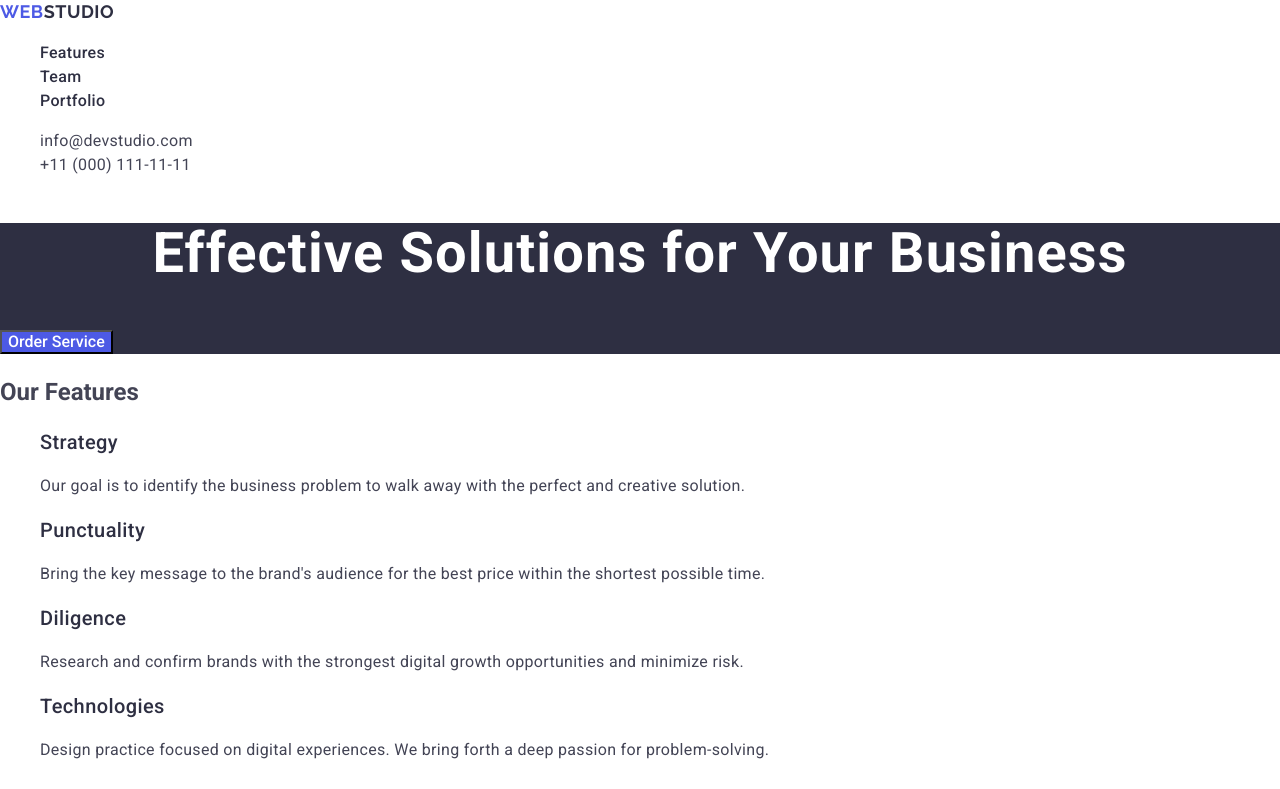
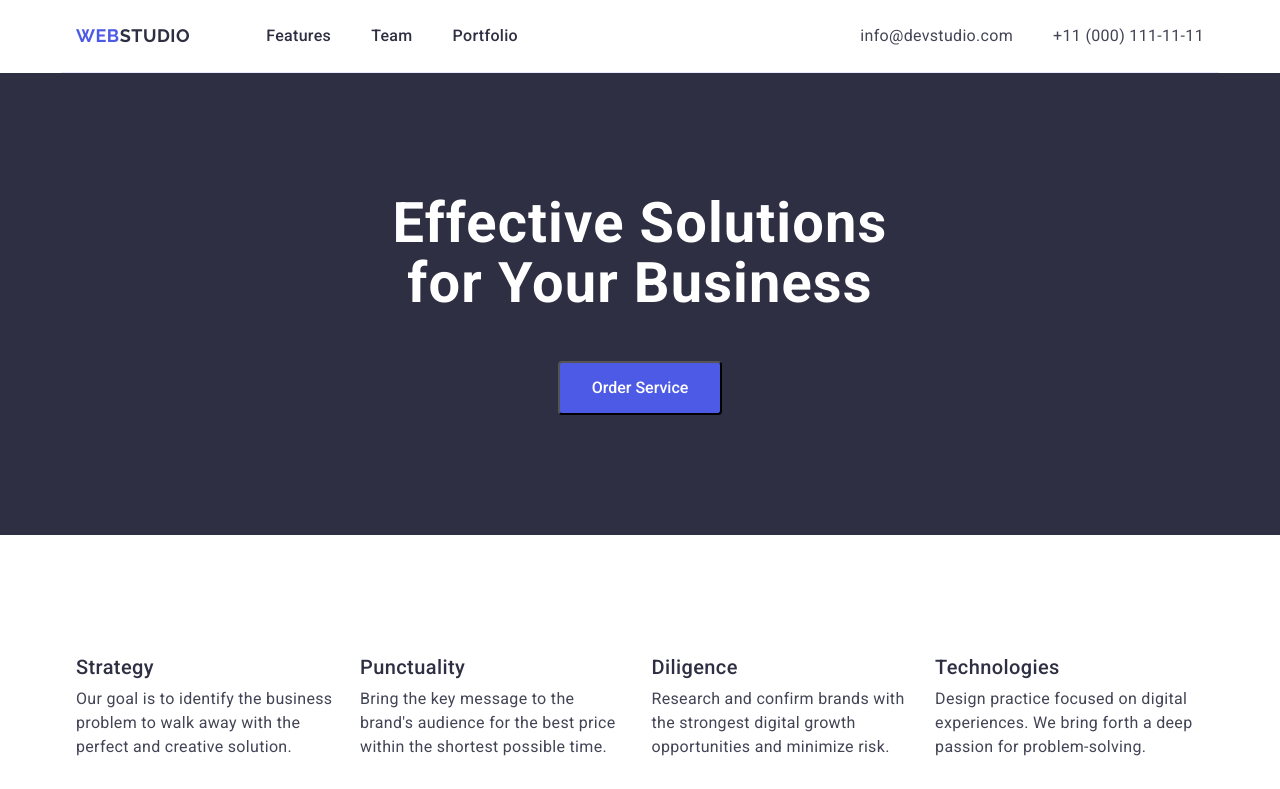
Before and after one commit to MaxRemm/goit-markup-hw-03, a plain HTML site: page index.html in a window 1280 px wide. Shown: the top 789 px of the page. Drawn offline with nearby package versions, Linux system fonts and the light colour scheme.

Commit message:
FuckedUp

```diff
--- a/css/common.css
+++ b/css/common.css
@@ -19,3 +19,37 @@ a {
 .hero-btn {
   cursor: pointer;
 }
+
+h1,
+h2,
+h3,
+h4,
+h5,
+h6,
+p,
+ul {
+  margin: 0;
+  padding: 0;
+}
+
+.container {
+  max-width: 1158px;
+  margin: 0 auto;
+}
+
+.section {
+  padding: 120px 0;
+}
+
+.sr-only {
+  position: absolute;
+  white-space: nowrap;
+  width: 1px;
+  height: 1px;
+  overflow: hidden;
+  border: 0;
+  padding: 0;
+  clip: rect(0 0 0 0);
+  clip-path: inset(100%);
+  margin: -1px;
+}
--- a/css/features.css
+++ b/css/features.css
@@ -9,3 +9,17 @@
 .features-text {
   letter-spacing: 0.02em;
 }
+
+.feat-list {
+  display: flex;
+  align-items: flex-start;
+  justify-content: center;
+  flex-direction: row;
+  gap: 24px;
+  padding: 0 15px;
+  width: calc(100%-72) / 4;
+}
+
+.features-h {
+  margin-bottom: 8px;
+}
--- a/css/footer.css
+++ b/css/footer.css
@@ -19,9 +19,13 @@
 
 .footer-text {
   letter-spacing: 0.02em;
+  max-width: 264px;
 }
 
 /* line-height: 1.33333;
 letter-spacing: 0.03em;
 text-transform: uppercase;
 color: #f4f4fd; */
+.footer-cont {
+  padding: 0 15px;
+}
--- a/css/header.css
+++ b/css/header.css
@@ -29,6 +29,11 @@
   line-height: 1.33333;
   letter-spacing: 0.03em;
   color: #2e2f42;
+  display: flex;
+  align-items: center;
+  margin-right: 76px;
+  /* width: 115px;
+  height: 24px; */
 }
 
 .nav-link {
@@ -39,4 +44,38 @@
 
 .contacts {
   letter-spacing: 0.02em;
+  margin-left: auto;
 }
+
+.head {
+  display: flex;
+  border-bottom: 1px solid #e7e9fc;
+  /* height: 72px; */
+  /* min-height: 72px;
+  padding: 24px 0; */
+  padding: 0 15px;
+
+  /*  height: 72px; */
+}
+.adres {
+  display: flex;
+  gap: 40px;
+  padding: 24px 0;
+}
+
+.nav {
+  display: flex;
+  gap: 40px;
+  /* align-items: center;
+  justify-content: center; */
+  padding: 24px 0;
+}
+
+.nav-link {
+  padding: 24px 0;
+}
+
+.mail,
+.phone {
+  padding: 24px 0;
+}
--- a/css/hero.css
+++ b/css/hero.css
@@ -9,14 +9,45 @@
   font-size: 56px;
   line-height: 1.07143;
   letter-spacing: 0.02em;
+  max-width: 496px;
 }
 
 .hero-btn {
   background: #4d5ae5;
   color: #fff;
   font-weight: 500;
+  border-radius: 4px;
+  padding: 16px 32px;
+  /* width: 169px;
+  height: 56px; */
+  max-width: 169px;
+  margin: 0 auto;
+  display: block;
+  margin-top: 48px;
 }
+
 .hero-btn:hover,
 .hero-btn:focus {
   background: #404bbf;
 }
+
+.herosection {
+  padding: 188px 0;
+}
+
+.hero-txt {
+  /*   padding: 0 15px;
+  display: flex;
+  flex-direction: column;
+  align-items: center;
+  justify-content: flex-start;
+  gap: 48px; */
+  padding: 0 15px;
+}
+
+.hero-text {
+  margin: 0 auto;
+}
+/* .hero-txt {
+  margin: auto;
+} */
--- a/css/portfolio.css
+++ b/css/portfolio.css
@@ -17,3 +17,19 @@
 .portfolio-text {
   letter-spacing: 0.02em;
 }
+
+/* .port-list {
+  display: flex;
+  flex-wrap: wrap;
+  flex-direction: row;
+
+  gap: 24px;
+
+}
+ */
+
+.port-list {
+  display: flex;
+  flex-wrap: wrap;
+  gap: 24px;
+}
--- a/css/team.css
+++ b/css/team.css
@@ -30,3 +30,25 @@
 .team-text {
   letter-spacing: 0.02em;
 }
+
+/* .tm {
+  display: flex;
+  align-items: center;
+  justify-content: flex-start;
+  flex-direction: column;
+  flex-direction: row;
+  gap: 72px;
+}
+ */
+
+.tm-list {
+  display: flex;
+  align-items: flex-start;
+  justify-content: flex-start;
+  flex-direction: row;
+  gap: 24px;
+}
+
+.team-title {
+  margin-bottom: 72px;
+}
--- a/index.html
+++ b/index.html
@@ -19,57 +19,69 @@
     />
     <link rel="stylesheet" href="./css/main.css" />
   </head>
+
   <body>
-    <header id="header">
+    <div class="full-page">
+      <header id="header" class="header">
+        <div class="container head">
           <a class="logo" href="./index.html"
             ><span class="logo-accent">Web</span>Studio</a
           >
           <nav>
             <ul class="nav">
-          <li><a class="nav-link features" href="#features">Features</a></li>
+              <li>
+                <a class="nav-link" href="#features">Features</a>
+              </li>
               <li><a class="nav-link" href="#team">Team</a></li>
               <li><a class="nav-link" href="#portfolio">Portfolio</a></li>
             </ul>
           </nav>
+
           <address class="contacts">
-        <ul>
+            <ul class="adres">
               <li>
                 <a class="mail" href="mailto:info@devstudio.com"
                   >info@devstudio.com</a
                 >
               </li>
               <li>
-            <a class="phone" href="tel:+110001111111">+11 (000) 111-11-11</a>
+                <a class="phone" href="tel:+110001111111"
+                  >+11 (000) 111-11-11</a
+                >
               </li>
             </ul>
           </address>
+        </div>
       </header>
 
       <main>
         <!-- Hero -->
-      <section id="hero" class="hero">
+        <section id="hero" class="hero section">
+          <div class="container hero-txt">
             <h1 class="hero-text">Effective Solutions for Your Business</h1>
             <button type="button" class="hero-btn">Order Service</button>
+          </div>
         </section>
 
         <!-- Features -->
 
-      <section id="features" class="features">
-        <h2 class="features-title">Our Features</h2>
+        <section id="features" class="features section">
+          <div class="container feat">
+            <h2 class="features-title sr-only">Our Features</h2>
 
-        <ul>
+            <ul class="feat-list">
               <li>
                 <h3 class="features-h">Strategy</h3>
                 <p class="features-text">
-              Our goal is to identify the business problem to walk away with the
-              perfect and creative solution.
+                  Our goal is to identify the business problem to walk away with
+                  the perfect and creative solution.
                 </p>
               </li>
               <li>
                 <h3 class="features-h">Punctuality</h3>
                 <p class="features-text">
-              Bring the key message to the brand's audience for the best price
-              within the shortest possible time.
+                  Bring the key message to the brand's audience for the best
+                  price within the shortest possible time.
                 </p>
               </li>
               <li>
@@ -82,18 +94,20 @@
               <li>
                 <h3 class="features-h">Technologies</h3>
                 <p class="features-text">
-              Design practice focused on digital experiences. We bring forth a
-              deep passion for problem-solving.
+                  Design practice focused on digital experiences. We bring forth
+                  a deep passion for problem-solving.
                 </p>
               </li>
             </ul>
+          </div>
         </section>
 
         <!-- Team -->
 
-      <section id="team" class="team">
+        <section id="team" class="team section">
+          <div class="container tm">
             <h2 class="team-title">Our Team</h2>
-        <ul>
+            <ul class="tm-list">
               <li>
                 <img
                   src="./images/team-1.jpg"
@@ -135,14 +149,20 @@
                 <p class="team-text">UI Designer</p>
               </li>
             </ul>
+          </div>
         </section>
 
         <!-- Portfolio -->
-      <section id="portfolio" class="portfolio">
+        <section id="portfolio" class="portfolio section">
+          <div class="container">
             <h2 class="portfolio-title">Our Portfolio</h2>
-        <ul>
+            <ul class="port-list">
               <li>
-            <img src="./images/portfolio-1.jpg" alt="Banking App" width="360" />
+                <img
+                  src="./images/portfolio-1.jpg"
+                  alt="Banking App"
+                  width="360"
+                />
                 <h3 class="portfolio-name">Banking App</h3>
                 <p class="portfolio-text">App</p>
               </li>
@@ -192,17 +212,21 @@
                 <p class="portfolio-text">Marketing</p>
               </li>
             </ul>
+          </div>
         </section>
       </main>
 
-    <footer id="footer" class="footer">
+      <footer id="footer" class="footer section">
+        <div class="container footer-cont">
           <a class="footer-link" href="./index.html"
             ><span class="footer-logo">Web</span>Studio</a
           >
           <p class="footer-text">
-        Increase the flow of customers and sales for your business with digital
-        marketing & growth solutions.
+            Increase the flow of customers and sales for your business with
+            digital marketing & growth solutions.
           </p>
+        </div>
       </footer>
+    </div>
   </body>
 </html>
```
Lines whose indentation alone changed are shown as unchanged.
